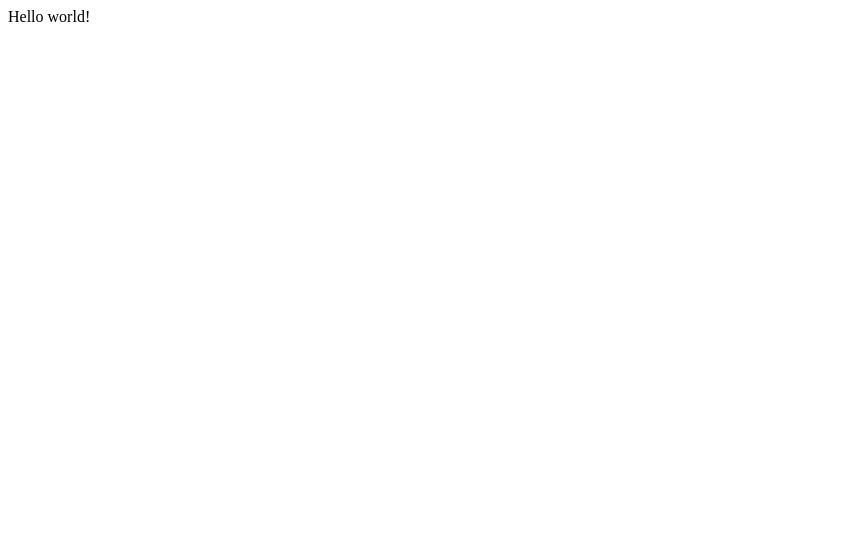
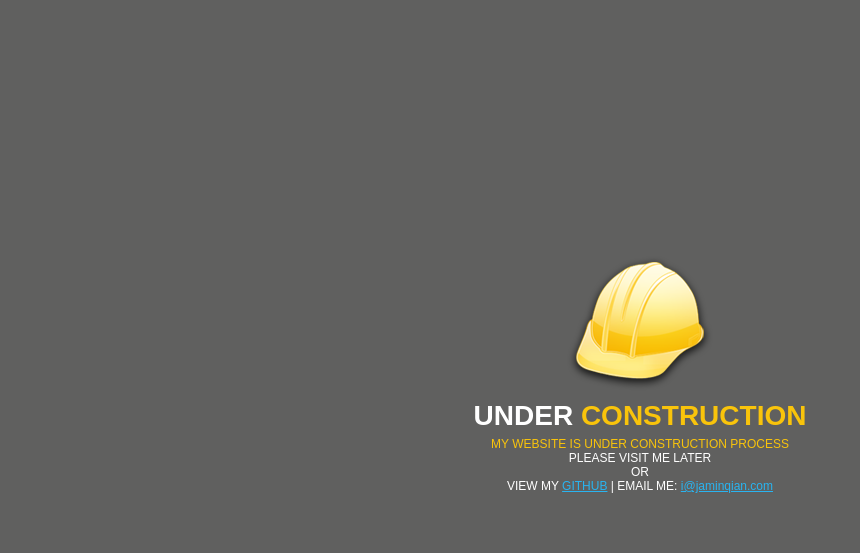
Before and after one commit to JaminQ/JaminQ.github.io, a plain HTML site: page index.html in a window 1280 px wide. Shown: the whole page, without its empty margins (0-860 px from the left). Drawn offline with Linux system fonts and the light colour scheme.

Commit message:
add home page

```diff
--- /dev/null
+++ b/css/home.css
@@ -0,0 +1,54 @@
+* {
+    margin: 0;
+    padding: 0;
+    border: 0;
+}
+
+html {
+    font: 100%/1.5 arial, Helvetica, sans-serif;
+    width: 100%;
+    height: 100%;
+}
+
+body {
+    background-color: #60605f;
+    color: white;
+}
+
+#wrapper {
+    background: #60605f url('../img/build.png') no-repeat center top;
+    text-align: center;
+    position: absolute;
+    top: 50%;
+    left: 50%;
+    margin-top: -150px;
+    margin-left: -200px;
+    width: 400px;
+    height: 300px;
+}
+
+h1 {
+    margin: 145px 0 0 0;
+    font-size: 28px;
+    font-weight: bold;
+}
+
+h1 span {
+    color: #f9c40b;
+}
+
+h2 {
+    font: 12px arial, Helvetica, sans-serif;
+    color: #f9c40b;
+    font-weight: 100;
+}
+
+h3, p {
+    font: 12px arial, Helvetica, sans-serif;
+    color: white;
+    font-weight: 100;
+}
+
+a {
+    color: #29B4F0;
+}
--- a/index.html
+++ b/index.html
@@ -2,9 +2,16 @@
 <html lang="en">
 <head>
     <meta charset="UTF-8">
-    <title>Jamin's个人网站</title>
+    <title>Jamin's Website</title>
+    <link rel="stylesheet" type="text/css" href="css/home.css" />
 </head>
 <body>
-    Hello world!
+    <div id="wrapper">
+        <h1>UNDER <span>CONSTRUCTION</span></h1>
+        <h2>MY WEBSITE IS UNDER CONSTRUCTION PROCESS</h2>
+        <h3>PLEASE VISIT ME LATER</h3>
+        <p>OR</p>
+        <h3>VIEW MY <a href="https://github.com/JaminQ">GITHUB</a> | EMAIL ME: <a href="mailto:i@jaminqian.com">i@jaminqian.com</a></h3>
+    </div>
 </body>
 </html>
```
Also changed, not shown: img/build.png (added).
